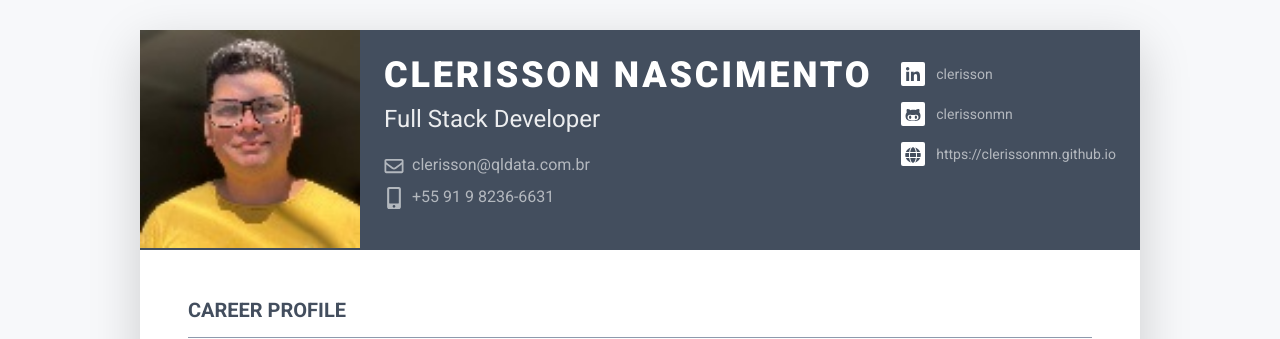
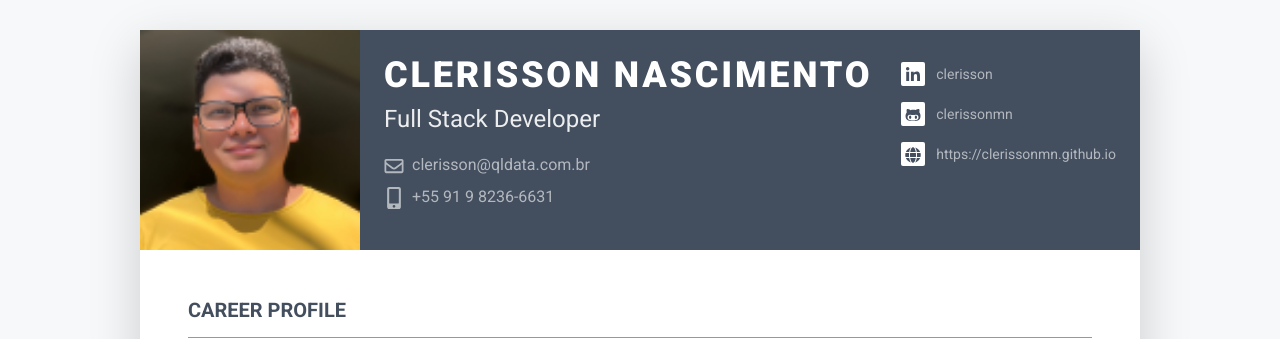
Before and after one commit to clerissonmn/cv, a Jekyll site: the page built from index.markdown, in a window 1280 px wide. Shown: the top 339 px of the page. Built offline with Jekyll 4.4.1, drawn with Linux system fonts in a browser that asks for light colours; nearby versions of some CDN libraries.

Commit message:
ajustada a imagem e primeiras modificações

```diff
--- a/_data/data.yml
+++ b/_data/data.yml
@@ -4,7 +4,7 @@
 
 header:
   # Profile information
-  avatar: avatar.jpg #place a 100x100 picture inside /assets/images/ folder and provide the name of the file below
+  avatar: profile.png #place a 100x100 picture inside /assets/images/ folder and provide the name of the file below
   email: clerisson@qldata.com.br
   phone: +55 91 9 8236-6631
   website: https://clerissonmn.github.io
```
Also changed, not shown: assets/images/avatar.jpg (deleted), assets/images/profile.png (added).
